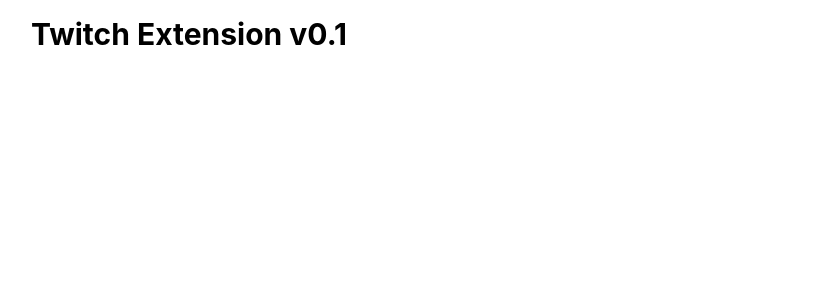
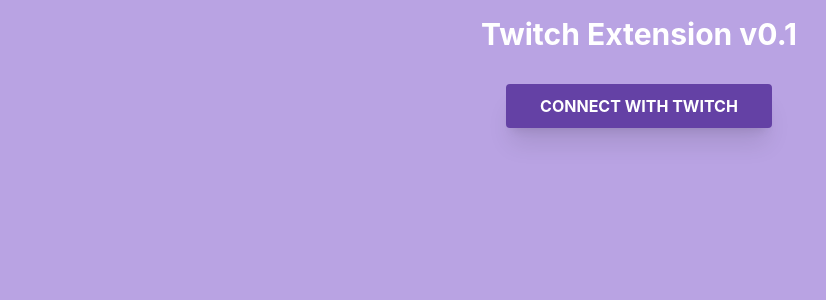
Before and after one commit to fernandolievano/chrome-twitch-extension, a React (Create React App) app: page / in a window 1280 px wide. Shown: the top 300 px of the page, without its empty margins (1-827 px from the left). Built offline with nearby package versions, Linux system fonts and the light colour scheme.

Commit message:
added connect button component, bg color

```diff
--- a/src/App.js
+++ b/src/App.js
@@ -1,9 +1,12 @@
 import './App.css';
+import LoginButton from './components/LoginButton';
 
 function App() {
   return (
-    <div className='px-8 py-4'>
-      <h1 className='text-3xl font-bold'>Twitch Extension v0.1</h1>
+    <div className='px-8 py-4 bg-[#b9a3e3] h-full w-full text-white'>
+      <h1 className='text-3xl font-bold text-center'>Twitch Extension v0.1</h1>
+
+      <LoginButton />
     </div>
   );
 }
--- /dev/null
+++ b/src/components/LoginButton.js
@@ -0,0 +1,13 @@
+import React from 'react';
+
+const LoginButton = () => {
+  return (
+    <div className="flex justify-center pt-8">
+      <button className='bg-[#6441a5] border-2 border-[#6441a5] px-8 py-2 rounded font-bold shadow-xl transition-colors hover:bg-[#b9a3e3] hover:border-white hover:shadow-none'>
+        CONNECT WITH TWITCH
+      </button>
+    </div>
+  );
+};
+
+export default LoginButton;
--- a/src/index.css
+++ b/src/index.css
@@ -1,3 +1,8 @@
+html, body, #root {
+  height: 100%;
+  margin: 0;
+}
+
 body {
   margin: 0;
   font-family: -apple-system, BlinkMacSystemFont, 'Segoe UI', 'Roboto', 'Oxygen',
@@ -6,8 +11,3 @@
   -webkit-font-smoothing: antialiased;
   -moz-osx-font-smoothing: grayscale;
 }
-
-code {
-  font-family: source-code-pro, Menlo, Monaco, Consolas, 'Courier New',
-    monospace;
-}
```
